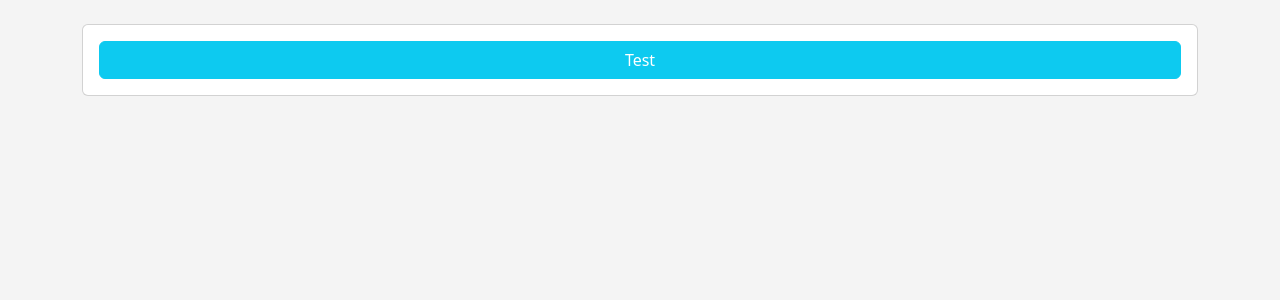
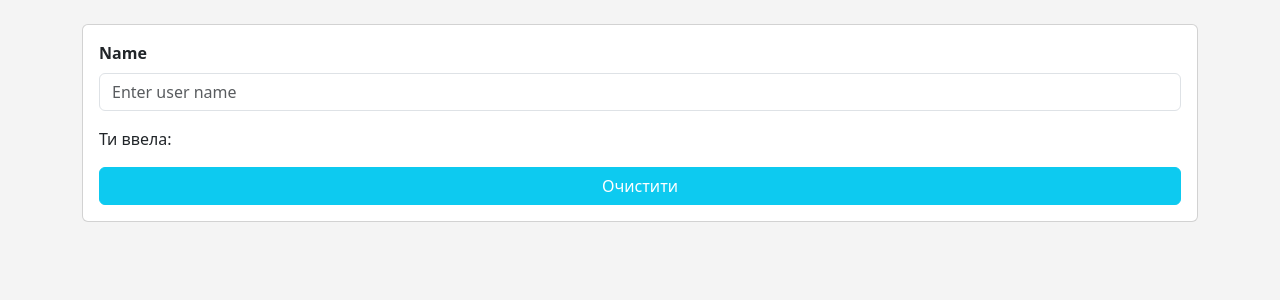
Before and after one commit to sophia-ch7/vue-lottery-app, a Vue app: page / in a window 1280 px wide. Shown: the top 300 px of the page. Built offline with nearby package versions, Linux system fonts and the light colour scheme; the HTML template or start-up script is replaced by a standard one.

Commit message:
Add Participant type, BaseButton and BaseInput

```diff
--- a/src/App.vue
+++ b/src/App.vue
@@ -1,7 +1,22 @@
+<script setup lang="ts">
+import { ref } from 'vue'
+import BaseButton from './components/base/BaseButton.vue'
+import BaseInput from './components/base/BaseInput.vue'
+
+const name = ref('')
+</script>
+
 <template>
   <div class="container py-4">
     <div class="card card-body">
-      <button class="btn btn-info text-white">Test</button>
+      <BaseInput
+        v-model="name"
+        label="Name"
+        placeholder="Enter user name"
+        :error="name === 'x' ? 'Test error' : ''"
+      />
+      <p>Ти ввела: {{ name }}</p>
+      <BaseButton @click="name = ''">Очистити</BaseButton>
     </div>
   </div>
 </template>
--- /dev/null
+++ b/src/components/base/BaseButton.vue
@@ -0,0 +1,24 @@
+<script setup lang="ts">
+withDefaults(
+  defineProps<{
+    type?: 'button' | 'submit'
+    variant?: 'info' | 'danger' | 'secondary'
+    disabled?: boolean
+  }>(),
+  {
+    type: 'button',
+    variant: 'info',
+    disabled: false,
+  },
+)
+</script>
+
+<template>
+  <button
+    :class="['btn', `btn-${variant}`, { 'text-white': variant === 'info' }]"
+    :type="type"
+    :disabled="disabled"
+  >
+    <slot />
+  </button>
+</template>
--- /dev/null
+++ b/src/components/base/BaseInput.vue
@@ -0,0 +1,35 @@
+<script setup lang="ts">
+import { useId } from 'vue'
+
+withDefaults(
+  defineProps<{
+    label: string
+    type?: string
+    placeholder?: string
+    error?: string
+  }>(),
+  {
+    type: 'text',
+    placeholder: '',
+    error: '',
+  },
+)
+
+const model = defineModel<string>({ required: true })
+const id = useId()
+</script>
+
+<template>
+  <div class="mb-3">
+    <label :for="id" class="form-label fw-semibold">{{ label }}</label>
+    <input
+      :id="id"
+      v-model="model"
+      class="form-control"
+      :class="{ 'is-invalid': error }"
+      :type="type"
+      :placeholder="placeholder"
+    />
+    <div v-if="error" class="invalid-feedback">{{ error }}</div>
+  </div>
+</template>
```
Also changed, not shown: src/types/participant.ts (added, +7 -0 lines).
